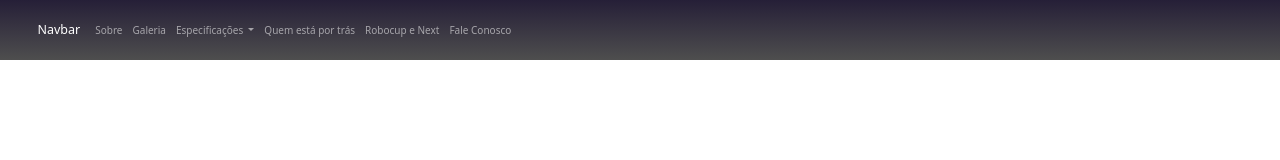
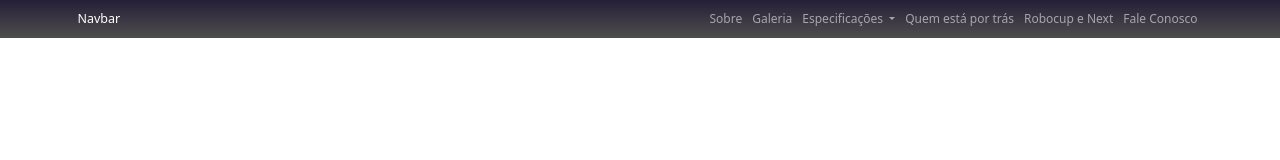
Before and after one commit to XxAbsSouza/Sprint3_WEB, a plain HTML site: page index.html in a window 1280 px wide. Drawn offline with nearby package versions, Linux system fonts and the light colour scheme.

Commit message:
nav bar start
nav

```diff
--- a/css/style.css
+++ b/css/style.css
@@ -9,7 +9,6 @@ html{
 }
 
 .navbar {
-    height: 6rem;
-    padding: 0 3rem;
+    font-size: 1.2rem;
     background-image: linear-gradient(#160f29ee, rgba(0, 0, 0, 0.693));
 }
--- a/index.html
+++ b/index.html
@@ -12,8 +12,8 @@
 </head>
 
 <body>
-    <nav class="navbar navbar-expand-lg navbar-dark">
-        <div class="container-fluid">
+    <nav class="navbar navbar-expand-lg navbar-dark fixed-top">
+        <div class="container">
             <a class="navbar-brand" href="#">Navbar</a>
             <button class="navbar-toggler" type="button" data-bs-toggle="collapse"
                 data-bs-target="#navbarSupportedContent" aria-controls="navbarSupportedContent" aria-expanded="false"
@@ -21,7 +21,7 @@
                 <span class="navbar-toggler-icon"></span>
             </button>
             <div class="collapse navbar-collapse" id="navbarSupportedContent">
-                <ul class="navbar-nav me-auto mb-2 mb-lg-0">
+                <ul class="navbar-nav ms-auto mb-2 mb-lg-0">
                     <li class="nav-item">
                         <a class="nav-link" aria-current="page" href="#sobre">Sobre</a>
                     </li>
```
